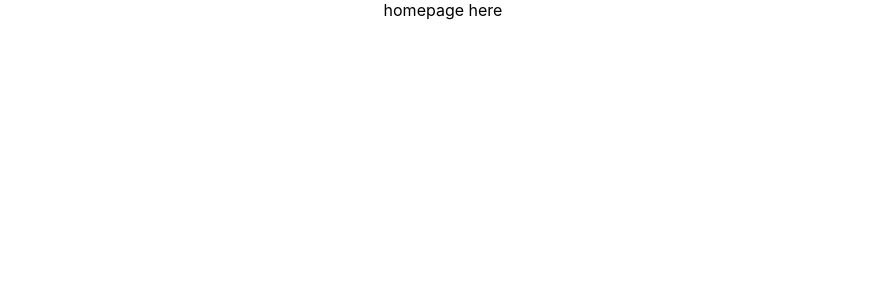
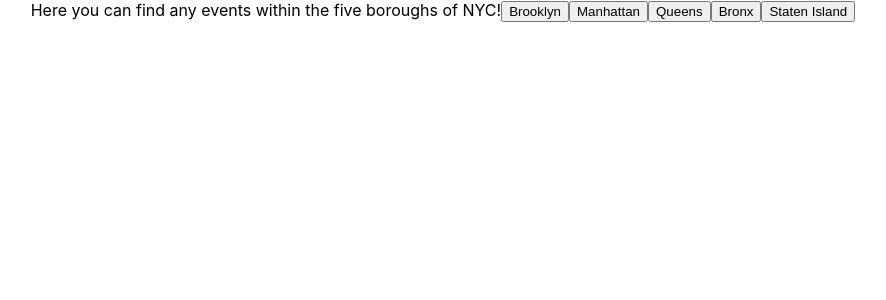
Before and after one commit to TienNguyen93/hack23, a React (Create React App) app in the folder event-suggester/: page / in a window 1280 px wide. Shown: the top 300 px of the page, without its empty margins (197-1083 px from the left). Built offline with nearby package versions, Linux system fonts and the light colour scheme.

Commit message:
Update Homepage.js

```diff
--- a/event-suggester/src/components/Homepage.js
+++ b/event-suggester/src/components/Homepage.js
@@ -1,9 +1,30 @@
 const Homepage = () => {
   return (
     <div>
-      homepage here
+      Here you can find any events within the five boroughs of NYC!
+      <button onclick="brooklyn()"> Brooklyn </button>
+      <button onclick="manhattan()"> Manhattan </button>
+      <button onclick="queens()"> Queens </button>
+      <button onclick="bronx()"> Bronx </button>
+      <button onclick="sisland()"> Staten Island </button>
     </div>
   )
+  function bronx(){
+  }
+  function brooklyn(){
+    const url = 'https://www.google.com';
+    window.open(url);
+  }
+  function manhattan(){
+
+  }
+  function queens(){
+
+  }
+  function sisland(){
+
+  }
+
 }
 
 export default Homepage
```
